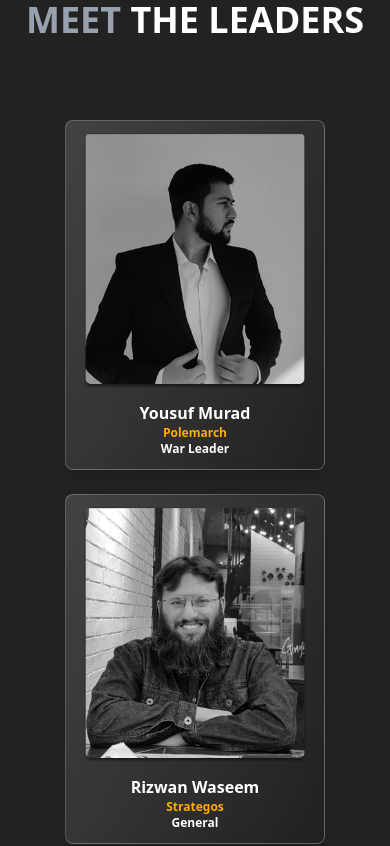
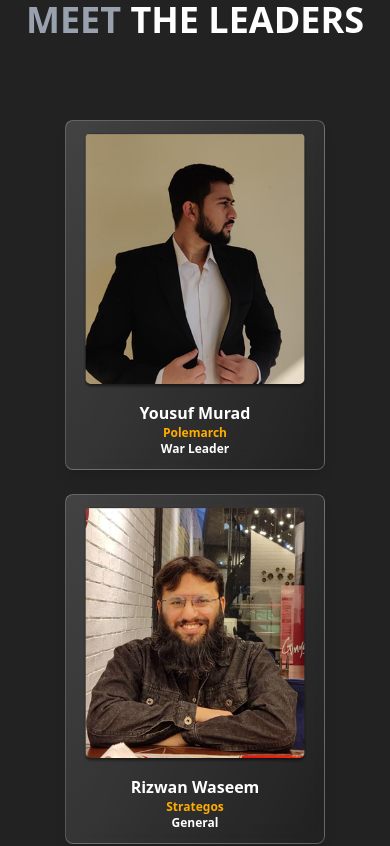
Before and after one commit to Abubakarshykh/evezonetechians, a Next.js app: page /aboutus in a window 390 px wide. Shown: the part 1340-2186 px from the top of the page. Built offline with nearby package versions, Linux system fonts and the light colour scheme.

Commit message:
Update MeetTheLeaders.js

```diff
--- a/src/Components/MeetTheLeaders.js
+++ b/src/Components/MeetTheLeaders.js
@@ -37,7 +37,7 @@ export default function MeetTheLeaders() {
                 alt={leader.name}
                 width={240}
                 height={280}
-                className="w-full h-full object-contain grayscale transition-all duration-500 hover:grayscale-0"
+                className="w-full h-full object-contain md:grayscale transition-all duration-500 hover:grayscale-0"
               />
             </div>
             <h3 className="font-bold text-base sm:text-lg text-white mt-3 sm:mt-4">{leader.name}</h3>
```
